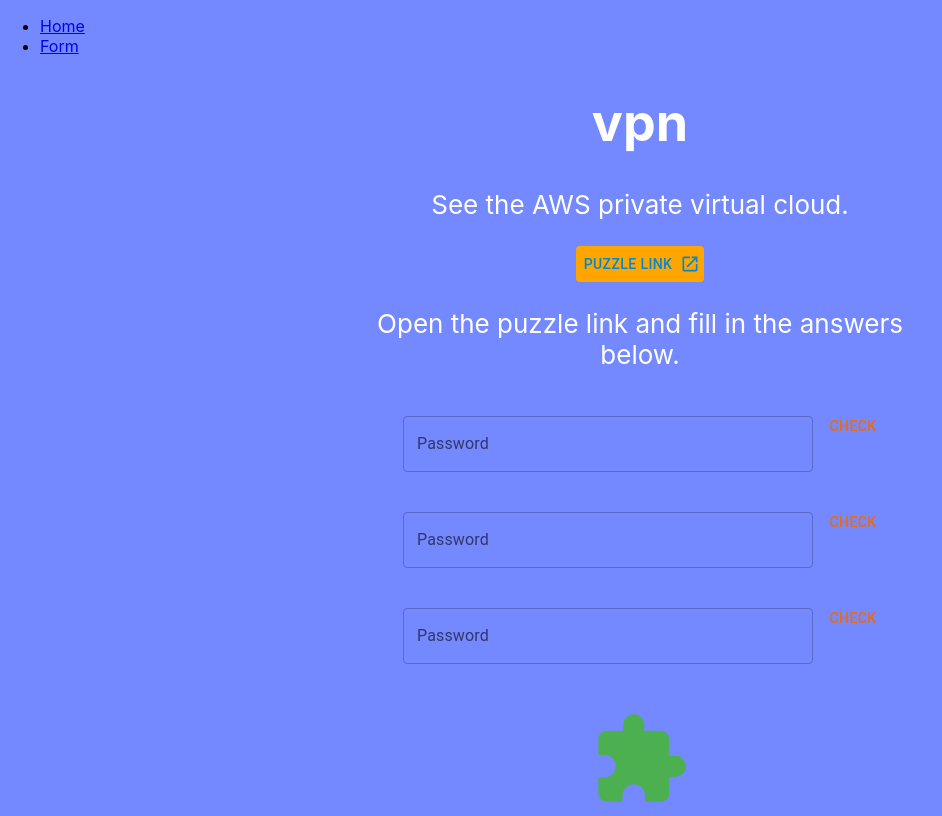
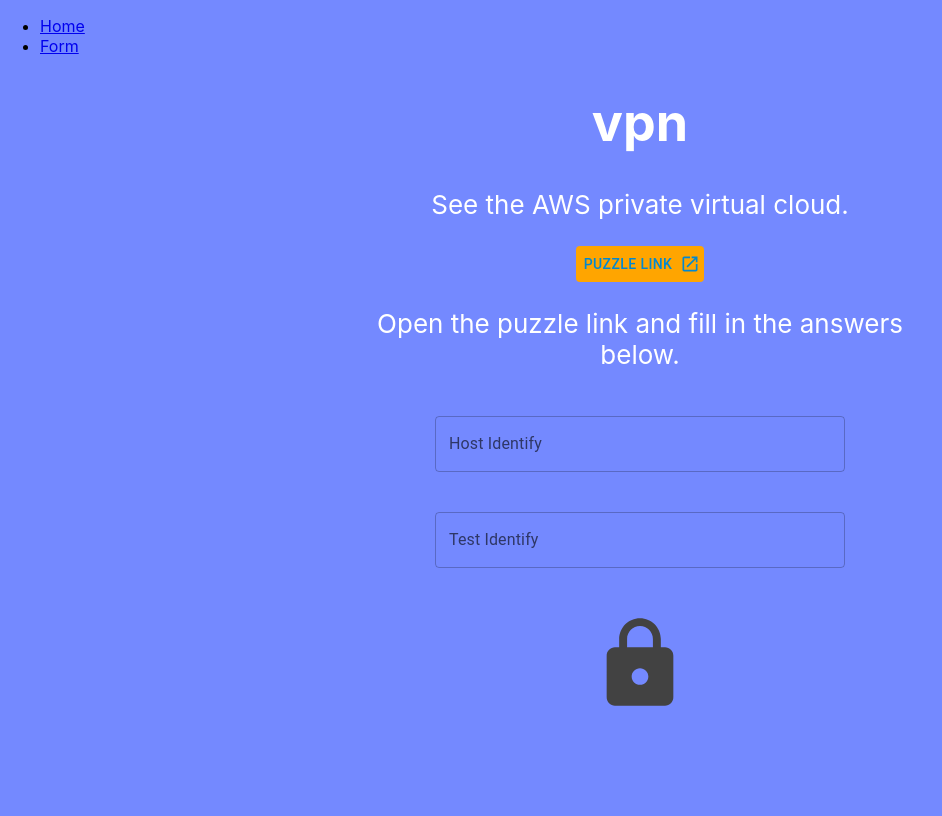
Before and after one commit to b2simms/valentinesday, a React (Create React App) app in the folder web/: page /form in a window 1280 px wide. Shown: the whole page, without its empty margins (0-942 px from the left). Built offline with nearby package versions, Linux system fonts and the light colour scheme.

Commit message:
Updating form to handle input validation

```diff
--- a/web/src/Pages/AnswerField.js
+++ b/web/src/Pages/AnswerField.js
@@ -10,18 +10,22 @@
 import CheckIcon from '@mui/icons-material/Check';
 import CloseIcon from '@mui/icons-material/Close';
 
-export default function AnswerField() {
+export default function AnswerField({
+    label,
+    answerKey,
+    notifyAnswer,
+    correct
+}) {
     const [showLoading, setShowLoading] = React.useState(false);
     const [loading, setLoading] = React.useState(false);
     const [isLoaded, setIsLoaded] = React.useState(false);
-    const [success, setSuccess] = React.useState(false);
     const timer = React.useRef(-1);
 
     const buttonSx = {
-        ...(success && {
+        ...(correct && {
             bgcolor: green[500]
         }),
-        ...(!success && {
+        ...(!correct && {
             bgcolor: red[500]
         })
     };
@@ -37,14 +41,15 @@
         setLoading(true);
         setIsLoaded(false);
         setShowLoading(false);
-        if (e.target && e.target.value && e.target.value.length > 0) {
-            setShowLoading(true);
+        if (e?.target?.value?.length === 0) {
+            notifyAnswer(answerKey, null);
+            return;
         }
+        setShowLoading(true);
         timer.current = window.setTimeout(() => {
-            console.log(e.target.value);
-            setSuccess(e.target.value === 'test');
             setLoading(false);
             setIsLoaded(true);
+            notifyAnswer(answerKey, e.target.value);
         }, 2000);
     };
 
@@ -52,14 +57,14 @@
 
     return (
         <FormControl sx={{ m: 1, width: '25ch' }} variant="outlined">
-            <InputLabel htmlFor={id}>Password</InputLabel>
+            <InputLabel htmlFor={id}>{label}</InputLabel>
             <OutlinedInput
                 id={id}
                 required
-                label='Password'
+                label={label}
                 defaultValue=''
                 onChange={(e) => handleTextChange(e)}
-                placeholder='item.value'
+                placeholder={label}
                 endAdornment={
                     <InputAdornment position="end">
                         {showLoading ?
@@ -71,7 +76,7 @@
                                     size='small'
                                     sx={buttonSx}
                                 >
-                                    {success ? <CheckIcon /> : <CloseIcon />}
+                                    {correct ? <CheckIcon /> : <CloseIcon />}
                                 </Avatar> : ``}
                             </div> : ``}
                     </InputAdornment>
--- a/web/src/Pages/AnswerForm.css
+++ b/web/src/Pages/AnswerForm.css
@@ -26,6 +26,15 @@
   margin: 12px 0;
 }
 
+.insetBox {
+  height: 124px;
+  width: 124px;
+  margin: auto;
+  border-radius: 12px;
+  box-shadow: inset -10px -10px 15px rgba(255, 255, 255, 0.5),
+    inset 10px 10px 15px rgba(70, 70, 70, 0.12);
+}
+
 @media screen and (min-width: 600px) {
   .Click-box {
     width: 100px;
--- a/web/src/Pages/AnswerForm.js
+++ b/web/src/Pages/AnswerForm.js
@@ -1,17 +1,18 @@
 import './AnswerForm.css';
-import React, { useState, useEffect } from 'react';
+import React, { useState, useEffect, useRef } from 'react';
 import { Button, Link } from '@mui/material';
-import ExtensionIcon from '@mui/icons-material/Extension';
 import OpenInNewIcon from '@mui/icons-material/OpenInNew';
-import { green } from '@mui/material/colors';
+import { green, grey } from '@mui/material/colors';
 import FuzzySet from 'fuzzyset.js';
 import AnswerField from './AnswerField';
+import LockOpenIcon from '@mui/icons-material/LockOpen';
+import LockIcon from '@mui/icons-material/Lock';
 
 function AnswerForm() {
 
-  const [completedCount, setCompletedCount] = useState(0);
-  const [answers, setAnswers] = useState({});
-
+  const answerRef = useRef('');
+  const [answers, setAnswers] = useState([]);
+  const [allCorrect, setAllCorrect] = useState(false);
 
   const item = {
     type: "vpn",
@@ -22,55 +23,53 @@
     answers: [
       {
         label: "Host Identify",
-        value: "cloud",
+        value: "aaaa",
         validationType: "strict"
       },
       {
         label: "Test Identify",
-        value: "test"
-      },
-      {
-        label: "Host person",
-        value: "mandell"
+        value: "-1"
       }
     ]
   };
 
   useEffect(() => {
-    console.log('run ONCE.');
+    setAnswers(item?.answers?.map(i => false))
+    // eslint-disable-next-line react-hooks/exhaustive-deps
   }, []);
 
-  const checkAnswer = (expected, key) => {
-    console.log(`checkAnswer`);
-    const actual = answers[key];
-    console.log(`actual: ${actual}`);
-    console.log(`expected: ${expected}`);
+  useEffect(() => {
+    answerRef.current = answers;
+  }, [answers]);
+
+  const checkAnswer = (expected, inputActual, isStrict) => {
+    const actual = inputActual?.trim() + '';
+    if (!actual || actual.length === 0) {
+      return false;
+    }
+    if (isStrict) {
+      return expected === actual;
+    }
     // fuzzy check
     const fs = FuzzySet([expected], false);
     const res = fs.get(actual);
-    console.log(res);
     if (res && res[0] && res[0][0] > 0.70) {
-      console.log('VALID');
+      return true;
     }
-    // strip whitespace
+    return false;
   };
 
-
-  const handleChange = (e, key) => {
-    answers[key] = e.target.value;
-    setAnswers(answers);
-  };
-
-  const handleClickShowPassword = () => {
-    console.log('handleClickShowPassword');
-  }
-
-  const handleMouseDownPassword = () => {
-    console.log('handleMouseDownPassword');
-  }
-
-
-  const renderInputs = pNodes => {
+  const notifyAnswer = (key, guess) => {
+    const obj = item?.answers[key];
+    // check that answer
+    const res = checkAnswer(obj?.value, guess, obj?.validationType === 'strict');
+    // create new array and use ref to get most current
+    const newAnswers = [...answerRef.current];
+    newAnswers[key] = res ? res : false;
+    setAnswers(newAnswers);
+    // set correct
+    const isCorrect = newAnswers.reduce((r, acc) => r && acc, true);
+    setAllCorrect(isCorrect)
   }
 
   return (
@@ -86,31 +85,17 @@
       <div className='Answers'>
         {item && item.answers && item.answers.map((item, index) =>
           <div className='spacer' key={item.label + '_' + index}>
-            {/* <TextField
-              required
+            <AnswerField
               label={item.label}
-              defaultValue=''
-              onChange={(e) => handleChange(e, item.label + '_' + index)}
-              placeholder={item.value}
-              endAdornment={
-                <InputAdornment position="end">
-                  <IconButton
-                    aria-label="toggle password visibility"
-                    onClick={handleClickShowPassword}
-                    onMouseDown={handleMouseDownPassword}
-                  >
-                    {showPassword ? <VisibilityOff /> : <Visibility />}
-                  </IconButton>
-                </InputAdornment>
-              }
-            /> */}
-            <AnswerField></AnswerField>
-            <Button color="warning" onClick={() => checkAnswer(item.value, item.label + '_' + index)}>Check</Button>
+              answerKey={index}
+              notifyAnswer={notifyAnswer}
+              correct={answers[index]}
+            ></AnswerField>
           </div>
         )}
       </div>
       <p>
-        <ExtensionIcon style={{ height: "100px", width: "100px", color: green[500] }}></ExtensionIcon>
+        {allCorrect ? <LockOpenIcon style={{ height: "100px", width: "100px", color: green[500] }} /> : <LockIcon style={{ height: "100px", width: "100px", color: grey[800] }} />}
       </p>
     </div>
   );
--- a/web/src/Pages/Pathway.js
+++ b/web/src/Pages/Pathway.js
@@ -104,6 +104,7 @@
 
   return (
     <div className="App" style={{ marginTop: '120px', height: (completedCount * TOP_OFFSET) + 150 + "px" }}>
+      <div className="progressPath" style={{ height: (completedCount * TOP_OFFSET) - 50 + "px" }}></div>
       {pathEdges && pathEdges.length > 0 && renderEdges(pathEdges)}
       {pathNodes && pathNodes.length > 0 && renderNodes(pathNodes)}
     </div >
```
